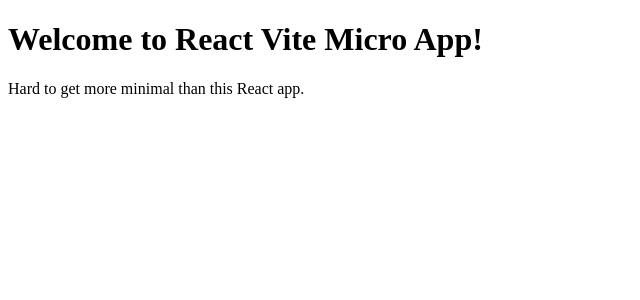
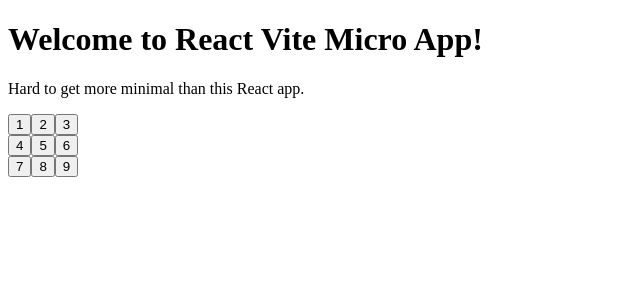
Before and after one commit to nitya2002/TicTacToe, a React (Vite) app: page / in a window 1280 px wide. Shown: the top 300 px of the page, without its empty margins (0-640 px from the left). Built offline with nearby package versions, Linux system fonts and the light colour scheme.

Commit message:
created square and board component

```diff
--- a/src/App.jsx
+++ b/src/App.jsx
@@ -1,10 +1,11 @@
 import React from "react";
-
+import Board from "./components/Board";
 const app=()=>{
   return (
 <>
     <h1>Welcome to React Vite Micro App!</h1>
     <p>Hard to get more minimal than this React app.</p>
+    <Board/>
   </>
   )
 }
--- /dev/null
+++ b/src/components/Board.jsx
@@ -0,0 +1,25 @@
+import React from 'react'
+import Square from './Square'
+const Board = () => {
+  return (
+    <div>
+        <div>
+            <Square value={1}/>
+            <Square value={2}/>
+            <Square value={3}/>
+        </div>
+        <div>
+            <Square value={4}/>
+            <Square value={5}/>
+            <Square value={6}/>
+        </div>
+        <div>
+            <Square value={7}/>
+            <Square value={8}/>
+            <Square value={9}/>
+        </div>
+    </div>
+  )
+}
+
+export default Board
--- /dev/null
+++ b/src/components/Square.jsx
@@ -0,0 +1,8 @@
+import React from 'react'
+
+const square = ({value}) => {
+  return <button type="button">{value}</button>;
+
+}
+
+export default square
```
